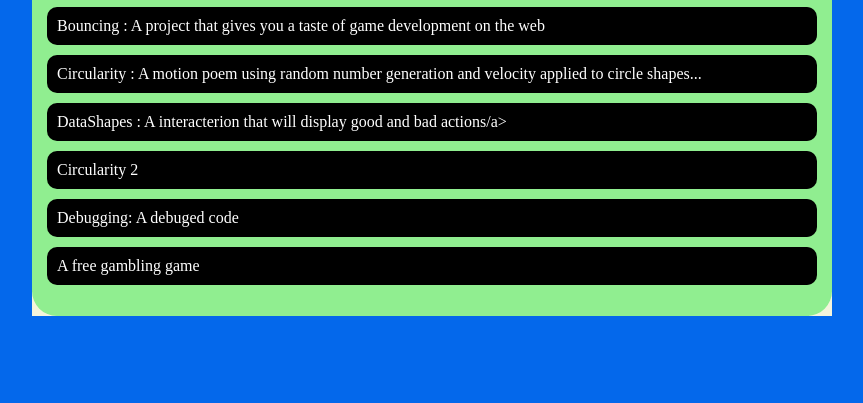
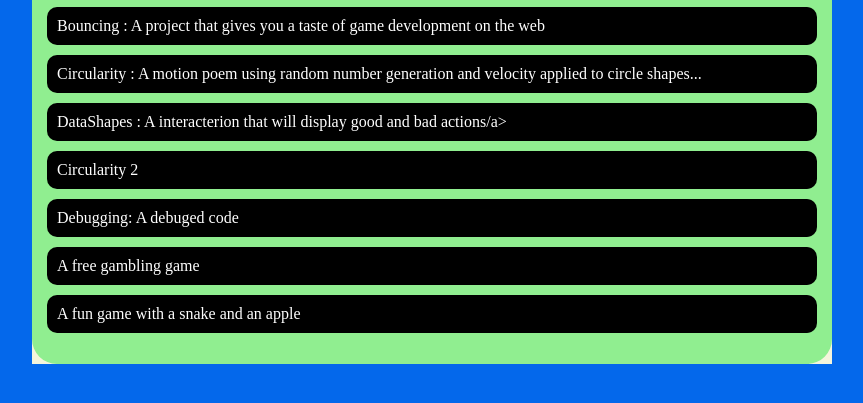
Before and after one commit to NathanielColeman0/NathanielColeman0.github.io, a plain HTML site: page portfolio.html in a window 1280 px wide. Shown: the part 217-620 px from the top of the page, without its empty margins (208-1071 px from the left). Drawn offline with Linux system fonts and the light colour scheme.

Commit message:
thgsfhdfgn

```diff
--- a/portfolio.html
+++ b/portfolio.html
@@ -109,6 +109,7 @@
                             <li><a href = "projects/circularity2/index.html">Circularity 2</a></li>
                             <li><a href = "asd-projects/debugging-exercise/index.html">Debugging: A debuged code</a></li>
                             <li><a href = "projects/dice app/index.html">A free gambling game</a></li>
+                            <li><a href = "asd-projects/snake/index.html"> A fun game with a snake and an apple</a></li>
                     </ul>
                 </div>
             </main>
```
